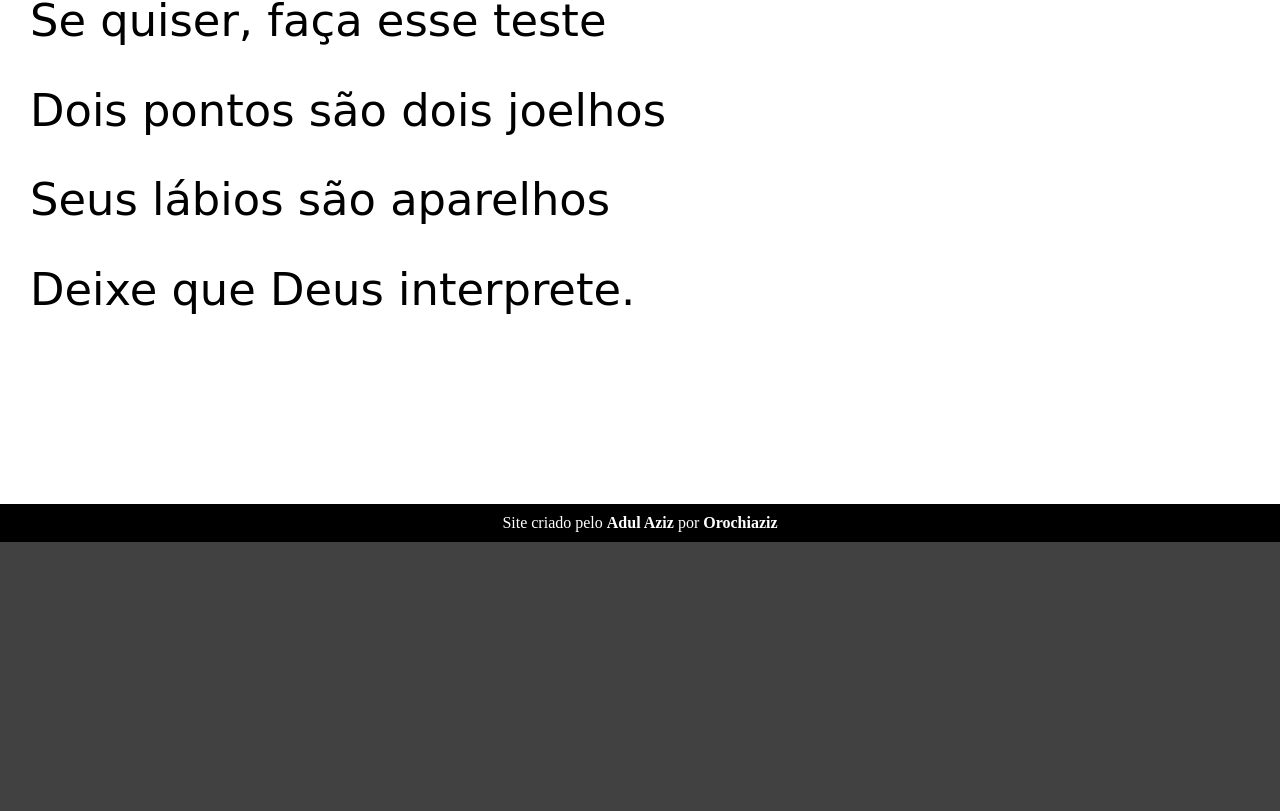
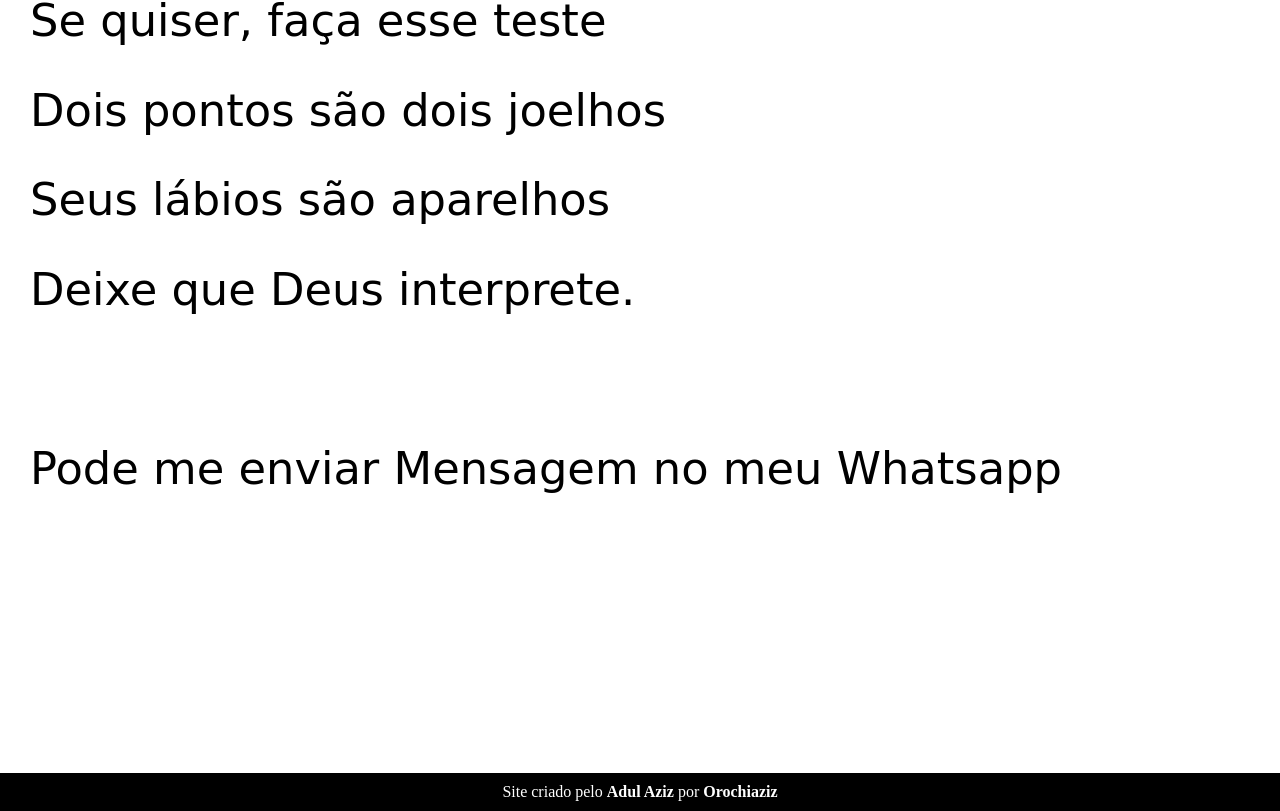
Before and after one commit to Orochiaziz/Corel, a plain HTML site: page index.html in a window 1280 px wide. Shown: the part 5608-6419 px from the top of the page. Before the commit the page ends 6150 px from the top, so only its background shows below. Drawn offline with Linux system fonts and the light colour scheme.

Commit message:
Update index.html

```diff
--- a/index.html
+++ b/index.html
@@ -100,6 +100,8 @@
             Seus lábios são aparelhos <br>
             Deixe que Deus interprete.
         </p>
+        <p>Pode me enviar Mensagem no meu Whatsapp <a href="https://wa.me/+24596559305" target="_blank">Whatsapp</a></p>
+
     </section>
     <footer>
         <p>Site criado pelo<strong> <a href="https://wa.me/+245956559305" target="_blank">Adul Aziz</a> </strong>por <a href="https://beance.net/Orochiaziz" target="_blank">Orochiaziz</a></p>
```
